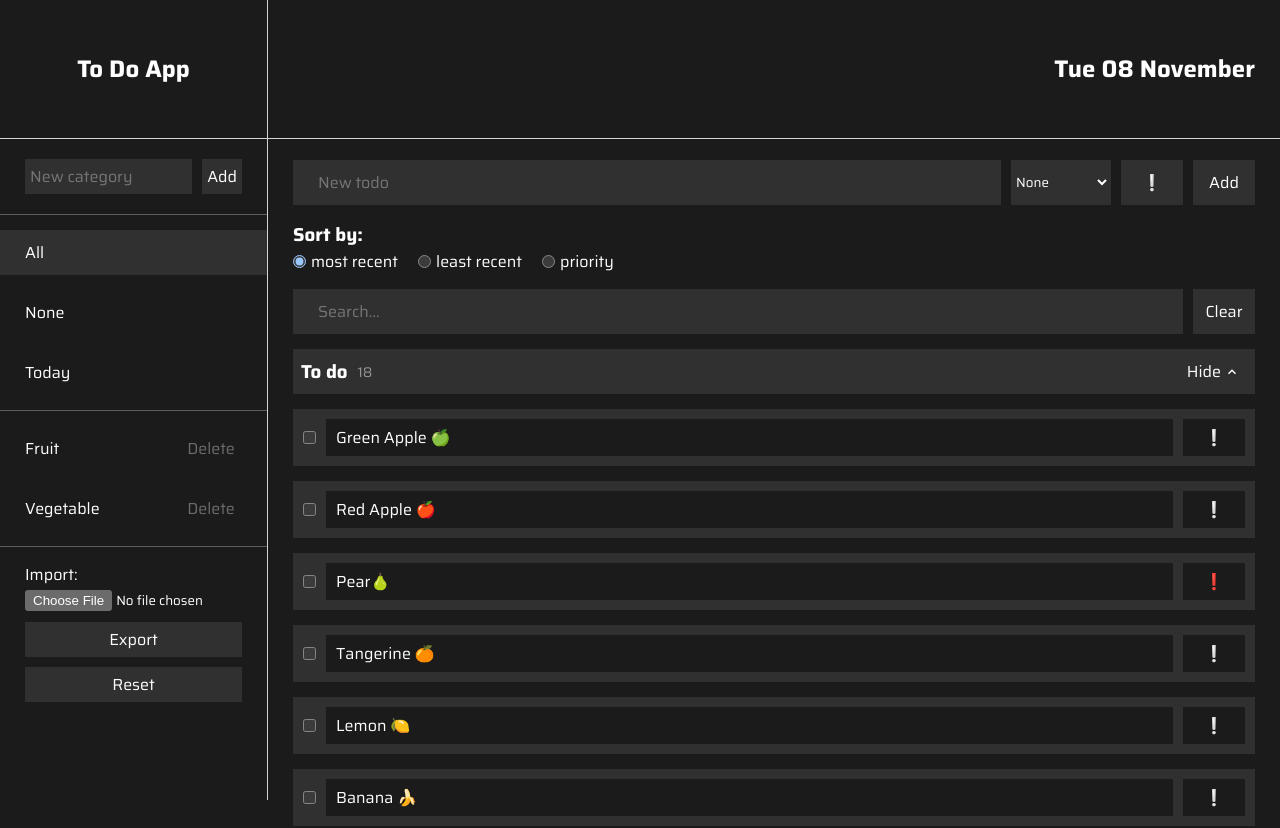
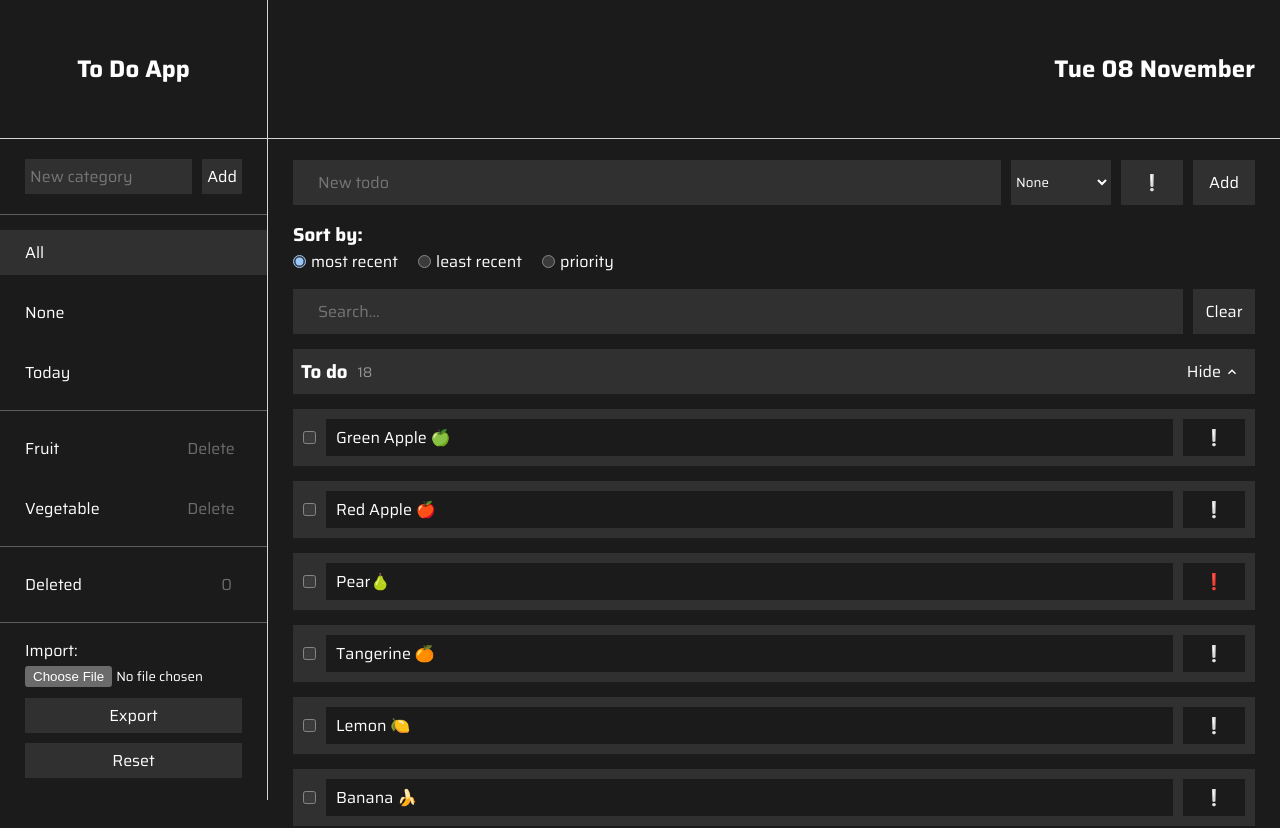
Before and after one commit to tquintal/to-do-app, a React (Create React App) app: page / in a window 1280 px wide. Shown: the top 828 px of the page. Built offline with nearby package versions, Linux system fonts and the light colour scheme.

Commit message:
recycle bin

```diff
--- a/src/components/Menu/Categories/Categories.js
+++ b/src/components/Menu/Categories/Categories.js
@@ -28,7 +28,7 @@ const Categories = props => {
             Today
         </li>
 
-        <li onClick={onCategoryChangeHandler} className={classes['separator']} />
+        {context.categories.filter(category => category.toLowerCase() !== 'none').length > 0 && <li className={classes['separator']} />}
 
         {context.categories.map(category => category.toLowerCase() !== 'none' &&
             <div className={`${classes['custom-cat-container']} ${context.listBy === category.toLowerCase() && classes['custom-cat-container-active']}`} key={category}>
@@ -44,7 +44,14 @@ const Categories = props => {
             </div>
         )}
 
-        <li onClick={onCategoryChangeHandler} className={classes['separator']} />
+        <li className={classes['separator']} />
+
+        <li onClick={onCategoryChangeHandler} category={'Deleted'} className={`${classes['ul-li-item']} ${context.listBy === 'deleted' && classes['ul-li-item-active']}`}>
+            Deleted
+            <p className={classes['deleted-counter']}>{context.toDos.filter(todo => todo.deleted).length}</p>
+        </li>
+
+        <li className={classes['separator']} />
     </ul>;
 };
 
--- a/src/components/Menu/Categories/Categories.module.css
+++ b/src/components/Menu/Categories/Categories.module.css
@@ -32,6 +32,11 @@
   margin-right: 25px;
 }
 
+.deleted-counter {
+  color: #6c6c6c;
+  margin-right: 25px;
+}
+
 .separator {
   border-bottom: 1px solid #5e5e5e;
   height: 0px;
--- a/src/components/ToDoList/ToDoList.js
+++ b/src/components/ToDoList/ToDoList.js
@@ -18,13 +18,6 @@ function ToDoList() {
             return idUpdate;
         });
     };
-
-    // const hideOptionsHandler = () => {
-    //     setOptions(() => {
-    //         const idUpdate = '';
-    //         return idUpdate;
-    //     });
-    // };
 
     const setSortByHandler = event => {
         setSortBy(event.target.id);
@@ -64,6 +57,8 @@ function ToDoList() {
     };
 
     return <div className={classes['to-do-list-container']}>
+        {context.listBy !== 'deleted' ?
+            <>
                 <h3>Sort by:</h3>
                 <div className={classes['sort-container']}>
                     <div className={classes['sort-item']}>
@@ -80,10 +75,11 @@ function ToDoList() {
                     </div>
                 </div>
                 <SearchToDo />
+                {/* TODO */}
                 <div onClick={onToDosHideHandler} className={classes['title-container']}>
                     <div className={classes['title-left']}>
                         <h3>To do</h3>
-                <p className={classes['counter']}>{context.onListToDos(sortBy).filter(todo => !todo.completed).length}</p>
+                        <p className={classes['counter']}>{context.onListToDos(sortBy).filter(todo => !todo.completed && !todo.deleted).length}</p>
                     </div>
                     <div className={classes['show-hide']}>
                         <p>{showToDos ? 'Hide' : 'Show'}</p>
@@ -93,7 +89,7 @@ function ToDoList() {
                 {
                     showToDos &&
                     <ul className={classes['ul-container']}>
-                {context.onListToDos(sortBy).filter(todo => !todo.completed).map(todo =>
+                        {context.onListToDos(sortBy).map(todo => !todo.completed && (context.listBy === 'deleted' ? todo.deleted : !todo.deleted) &&
                             <li key={todo.id}>
                                 <div className={classes['todo-container']}>
                                     <input
@@ -133,10 +129,11 @@ function ToDoList() {
                         )}
                     </ul>
                 }
+                {/* COMPLETED */}
                 <div onClick={onCompletedHideHandler} className={classes['title-container']}>
                     <div className={classes['title-left']}>
                         <h3>Completed</h3>
-                <p className={classes['counter']}>{context.onListToDos(sortBy).filter(todo => todo.completed).length}</p>
+                        <p className={classes['counter']}>{context.onListToDos(sortBy).filter(todo => todo.completed && !todo.deleted).length}</p>
                     </div>
                     <div className={classes['show-hide']}>
                         <p>{showCompleted ? 'Hide' : 'Show'}</p>
@@ -146,7 +143,7 @@ function ToDoList() {
                 {
                     showCompleted &&
                     <ul className={classes['ul-container']}>
-                {context.onListToDos(sortBy).filter(todo => todo.completed).map(todo =>
+                        {context.onListToDos(sortBy).map(todo => todo.completed && (context.listBy === 'deleted' ? todo.deleted : !todo.deleted) &&
                             <li key={todo.id}>
                                 <div className={classes['todo-container']}>
                                     <input
@@ -162,8 +159,14 @@ function ToDoList() {
                                         defaultValue={todo.content}
                                         todoid={todo.id}
                                         onChange={onEditHandler}
-                                disabled={todo.completed}
+                                        onClick={showOptionsHandler}
+                                    // disabled={todo.completed}
                                     />
+                                    {options === todo.id &&
+                                        <div className={classes['options-container']}>
+                                            <select className={classes['select']} disabled={todo.completed} defaultValue={todo.category} todoid={todo.id} onChange={onCategoryEditHandler}>
+                                                {context.categories.map(category => <option key={category}>{category}</option>)}
+                                            </select>
                                             <Button
                                                 todoid={todo.id}
                                                 onClick={onPriorityChangeHandler}
@@ -172,11 +175,44 @@ function ToDoList() {
                                             >
                                                 {todo.highPriority ? '❗' : '❕'}
                                             </Button>
+
+                                        </div>
+                                    }
+                                    <Button title='delete-button' todoid={todo.id} onClick={onDeleteHandler} className={classes['list-button']}>Delete</Button>
                                 </div>
                             </li>
                         )}
                     </ul>
                 }
+            </>
+            :
+            <>
+                <SearchToDo />
+                <ul className={classes['ul-container']}>
+                    {context.onListToDos(sortBy).map(todo => todo.deleted &&
+                        <li key={todo.id}>
+                            <div className={classes['todo-container']}>
+                                <input
+                                    type='text'
+                                    className={`${classes['to-do']} ${todo.completed && classes['completed']}`}
+                                    defaultValue={todo.content}
+                                    todoid={todo.id}
+                                    onChange={onEditHandler}
+                                    disabled
+                                />
+                                <Button
+                                    todoid={todo.id}
+                                    onClick={onDeleteHandler}
+                                    className={`${classes['list-button']}`}
+                                >
+                                    Recover
+                                </Button>
+                            </div>
+                        </li>
+                    )}
+                </ul>
+            </>
+        }
     </div>;
 };
 
--- a/src/context/context.js
+++ b/src/context/context.js
@@ -85,7 +85,15 @@ export const ContextProvider = props => {
     const addHandler = (toDo, category, highPriority) => {
         setToDos(prevToDos => {
             const updatedToDos = [...prevToDos];
-            updatedToDos.push({ id: Math.random().toString(), content: toDo, created: new Date(), category: category, highPriority: highPriority, completed: false });
+            updatedToDos.push({
+                id: Math.random().toString(),
+                content: toDo,
+                created: new Date(),
+                category: category,
+                highPriority: highPriority,
+                completed: false,
+                deleted: false
+            });
             localStorage.setItem('ToDos', JSON.stringify(updatedToDos));
             console.log('To do added ✅');
             return updatedToDos;
@@ -178,7 +186,7 @@ export const ContextProvider = props => {
             });
 
             return todos.filter(todo => todo.created.toString().slice(0, 10) === today);
-        }
+        } else if (listBy === 'deleted') return todos.filter(todo => todo.deleted === true);
         return todos.filter(todo => todo.category.toLowerCase() === listBy);
     };
 
@@ -213,19 +221,16 @@ export const ContextProvider = props => {
         };
     };
 
-    // DELETE TODO
+    // DELETE/RECOVER TODO
     const deleteHandler = id => {
         setToDos(prevToDos => {
-            const updatedToDos = [...prevToDos].filter(toDo => toDo.id !== id);
+            const updatedToDos = [...prevToDos].map(todo => {
+                if (todo.id === id) return { ...todo, deleted: !todo.deleted };
+                else return todo;
+            });
             localStorage.setItem('ToDos', JSON.stringify(updatedToDos));
-            return updatedToDos
+            return updatedToDos;
         });
-
-        // Idk why but it feels better this way ^
-
-        // const updatedToDos = toDos.filter(todo => todo.id !== id);
-        // setToDos(updatedToDos);
-        // localStorage.setItem('ToDos', JSON.stringify(updatedToDos));
     };
 
     // DELETE ALL TODOS
@@ -240,10 +245,7 @@ export const ContextProvider = props => {
             const updatedCat = ['None'];
             localStorage.setItem('Categories', JSON.stringify(updatedCat));
             return updatedCat;
-        })
-
-        // setToDos([]);
-        // localStorage.removeItem('ToDos');
+        });
     };
 
     return (
```
Also changed, not shown: 1 other file (tests, documents, lock files or other folders). Lines whose indentation alone changed are shown as unchanged.
